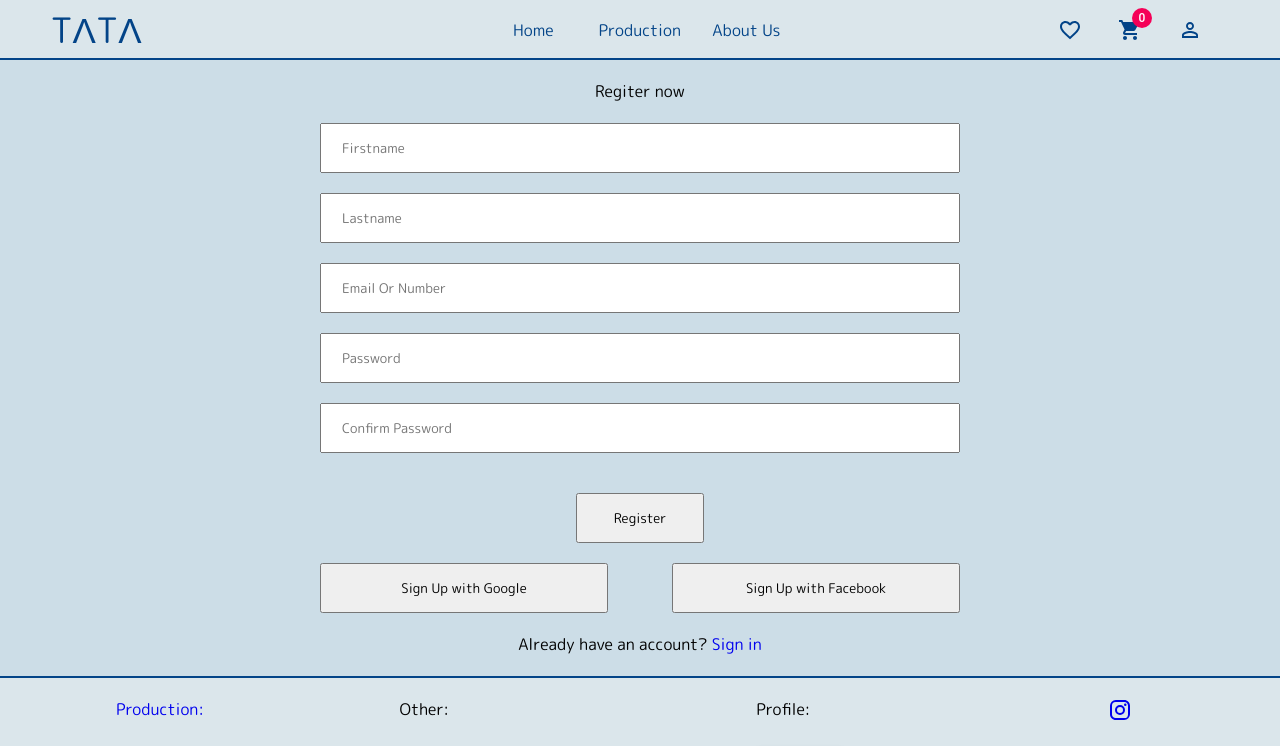
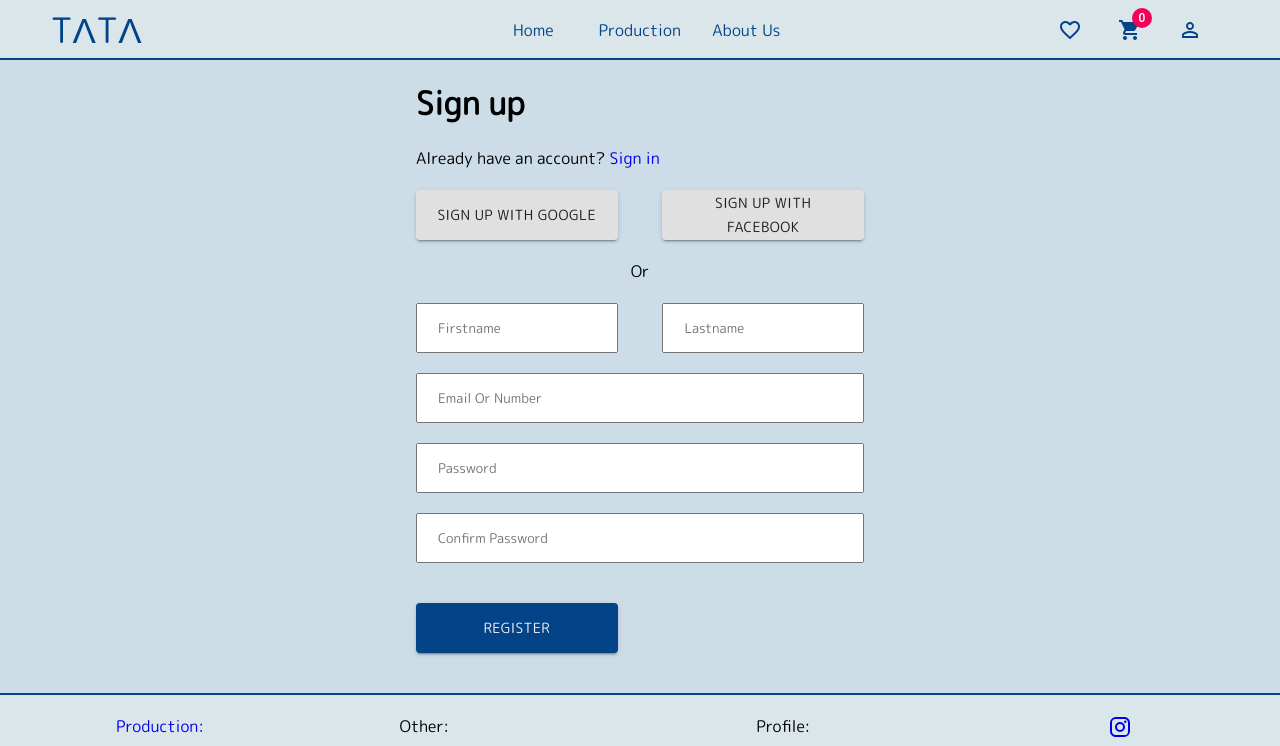
Before and after one commit to Mr-Saba/shopping-website, a React (Create React App) app: page /signUp in a window 1280 px wide. Shown: the top 746 px of the page. Built offline with nearby package versions, Linux system fonts and the light colour scheme; no server answers.

Commit message:
log in style update

```diff
--- a/package.json
+++ b/package.json
@@ -9,12 +9,12 @@
     "@testing-library/jest-dom": "^5.11.10",
     "@testing-library/react": "^11.2.6",
     "@testing-library/user-event": "^12.8.3",
+    "cross-fetch": "^3.1.4",
     "firebase": "^8.4.1",
+    "i18next": "^20.2.1",
+    "material-ui-search-bar": "^1.0.0",
     "react": "^17.0.2",
     "react-dom": "^17.0.2",
-    "cross-fetch": "^3.1.4",
-    "i18next": "^20.2.1",
-    "material-ui-search-bar": "^1.0.0",
     "react-hook-form": "^7.2.3",
     "react-redux": "^7.2.3",
     "react-router-dom": "^5.2.0",
--- a/src/pages/registration/Registration.js
+++ b/src/pages/registration/Registration.js
@@ -1,4 +1,5 @@
 import React from 'react'
+import {Button} from "@material-ui/core"
 import {useDispatch} from "react-redux"
 import {SignUpWithEmailAndPassword, SignUpWithGoogle, SignUpWithFacebook, SignUpWithNumber} from "../../redux/actions"
 import {Link} from "react-router-dom"
@@ -6,7 +7,9 @@ import {firebase} from "../../firebase/Configuration"
 import './registration.css'
 
 
+
 function Registration() {
+
 
     const dispatch = useDispatch()
 
@@ -71,23 +74,26 @@ const HandleClick = () => {
     return (
         <div className="registration">
             <div className="center">
-                <p>Regiter now</p>
+                <h1>Sign up</h1>
+                <span>Already have an account?
+                <Link to="/logIn" > Sign in</Link>
+                </span>
+                <div className="googleFbReg">
+                    <Button variant="contained" onClick={GoogleRegister}>Sign Up with Google</Button>
+                    <Button variant="contained" onClick={FacebookRegister}>Sign Up with Facebook</Button>
+                </div>
+                <p>Or</p>
                 <form className="regForm" onSubmit={(event) => event.preventDefault()}>
-                    <input type="text" placeholder="firstname" id="firstname"/>
-                    <input type="text" placeholder="lastname" id="lastname"/>
+                    <div className="firstLastName">
+                        <input type="text" placeholder="firstname" id="firstname"/>
+                        <input type="text" placeholder="lastname" id="lastname"/>
+                    </div>
                     <input type="text" placeholder="email or number" id="emailornumber"/>
                     <input type="password" placeholder="password" id="password"/>
                     <input type="password" placeholder="confirm password" id="confirm_password"/>
                     <div id="recaptcha"></div>
-                    <button onClick={EmailAndPasswordRegister}>Register</button>
+                    <Button variant="contained" onClick={EmailAndPasswordRegister}>Register</Button>
                 </form>
-                <div className="googleFbReg">
-                    <button onClick={GoogleRegister}>Sign Up with Google</button>
-                    <button onClick={FacebookRegister}>Sign Up with Facebook</button>
-                </div>
-                <p>Already have an account?
-                <Link to="/logIn" > Sign in</Link>
-                </p>
             </div>
         </div>
     )
--- a/src/pages/registration/registration.css
+++ b/src/pages/registration/registration.css
@@ -6,31 +6,48 @@
     height: auto;
 }
 div.registration .center {
-    width: 50%;
+    width: 35%;
 }
 form.regForm {
     display: grid;
     grid-template-columns: 100%;
-    grid-template-rows: 50px 50px 50px 50px 50px 0 50px;
+    grid-template-rows: 50px 50px 50px 50px 0 50px;
+    grid-row-gap: 20px;
     row-gap: 20px;
     margin: 20px 0;
 }
-
+.firstLastName {
+    width: 100%;
+    height: 100%;
+}
+.firstLastName input {
+    width: 45%;
+    height: 100%;
+}
+.firstLastName input#firstname {
+    margin-right: 10%;
+}
 form.regForm input {
     padding-left: 20px;
     text-transform: capitalize;
 }
-
-form.regForm button {
-    width: 20%;
-    justify-self: center;
+.center h1 {
+    padding-bottom: 20px;
 }
-
+.regForm button {
+    width: 45%;
+    background: #034488;
+    color: #f1f1f1;
+}
+.regForm .MuiButton-contained:hover {
+    box-shadow: 0px 2px 4px -1px rgb(0 0 0 / 20%), 0px 4px 5px 0px rgb(0 0 0 / 14%), 0px 1px 10px 0px rgb(0 0 0 / 12%);
+    background-color: #034488;
+}
 .googleFbReg {
     display: grid;
     grid-template-columns: 45% 45%;
     grid-template-rows: 50px;
-    padding-bottom: 20px;
+    padding: 20px 0;
     grid-column-gap: 10%;
     width: 100%;
 }
```
Also changed, not shown: src/components/footer/footer.css (+1 -6 lines), src/photos/fbLogo.png (added), 1 other file (tests, documents, lock files or other folders).
